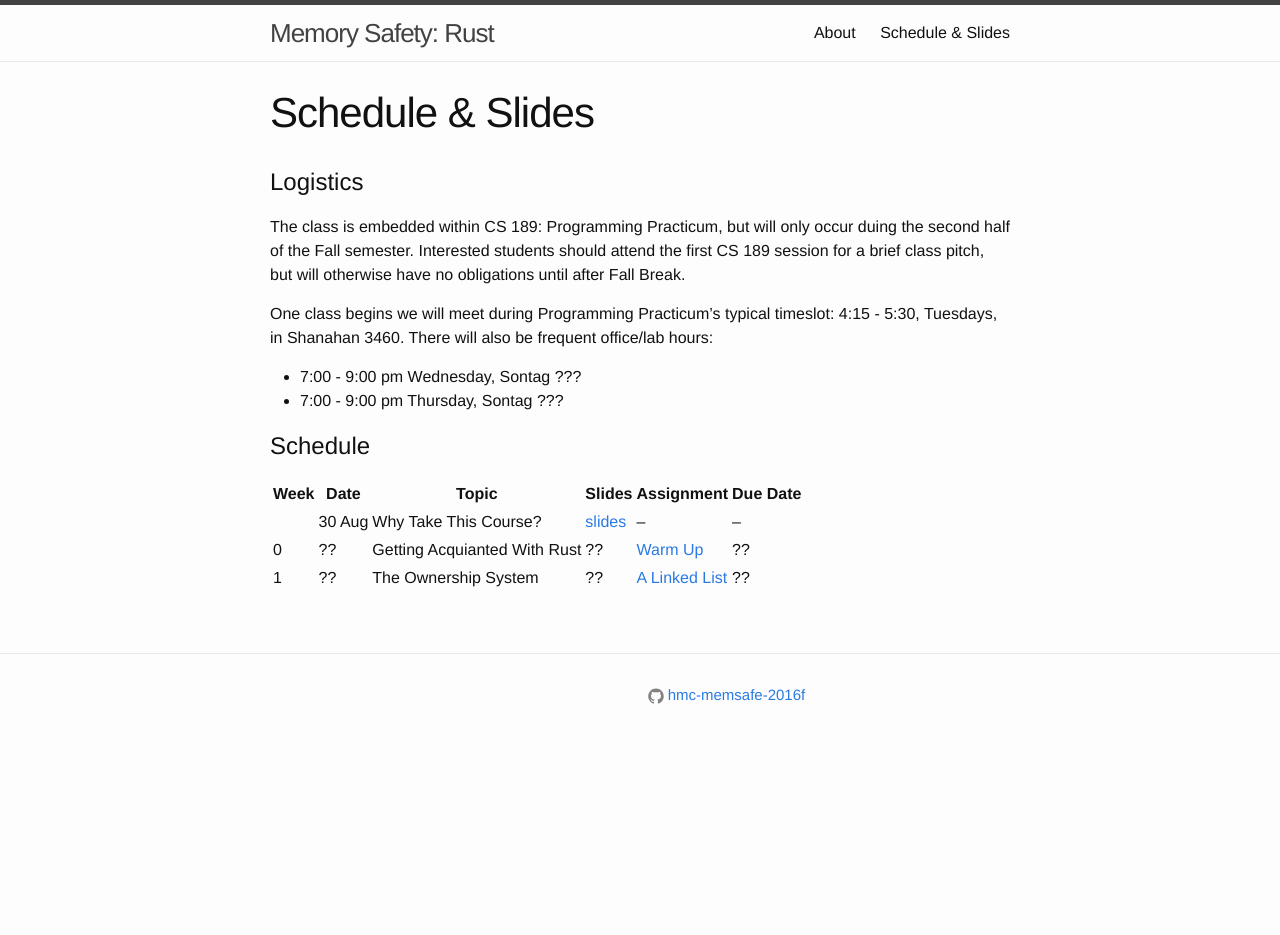
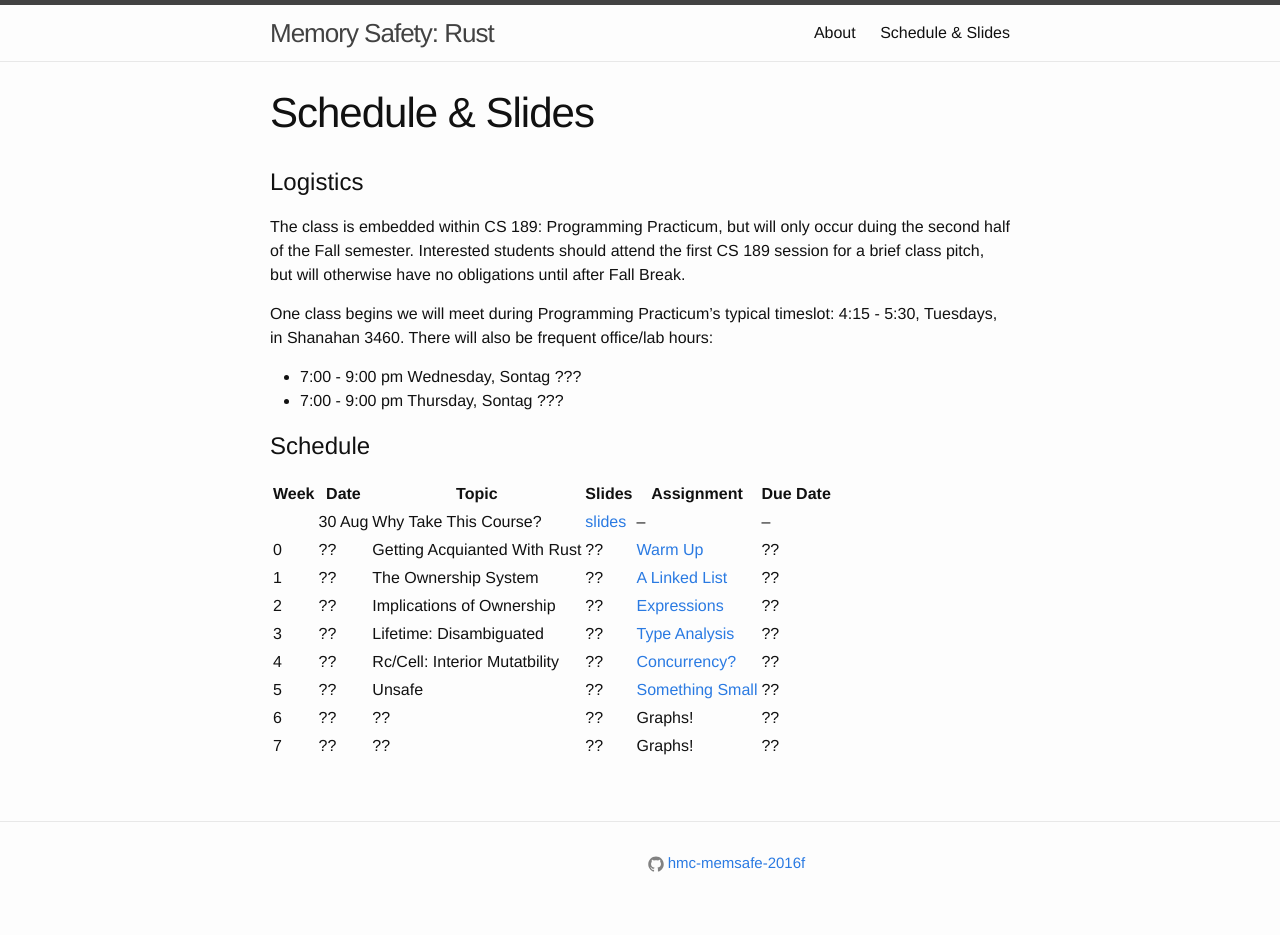
Before and after one commit to hmc-memsafe-2016f/hmc-memsafe-2016f.github.io, a Jekyll site: the page built from schedule.md, in a window 1280 px wide. Built offline with Jekyll 4.4.1, drawn with Linux system fonts in a browser that asks for light colours; before the commit the page ends 900 px from its top, so only the background shows below that.

Commit message:
Updated Schedule to include wk2

```diff
--- a/schedule.md
+++ b/schedule.md
@@ -22,13 +22,22 @@ hours:
 
 Week |  Date  | Topic | Slides | Assignment | Due Date |
 -----|--------|-------|--------|------------|----------|
-     | 30 Aug | Why Take This Course? | [slides][slides0] |  -- | -- |
-0    | ?? |Getting Acquianted With Rust | ?? | [Warm Up][hw0] | ?? |
-1    | ?? | The Ownership System | ?? | [A Linked List][hw1] | ?? |
+     | 30 Aug | Why Take This Course?          | [slides][slides0] |  -- | -- |
+0    | ??     | Getting Acquianted With Rust   | ?? | [Warm Up][hw0] | ?? |
+1    | ??     | The Ownership System           | ?? | [A Linked List][hw1] | ?? |
+2    | ??     | Implications of Ownership      | ?? | [Expressions][hw2] | ?? |
+3    | ??     | Lifetime: Disambiguated        | ?? | [Type Analysis][hw3] | ?? |
+4    | ??     | Rc/Cell: Interior Mutatbility  | ?? | [Concurrency?][hw4] | ?? |
+5    | ??     | Unsafe                         | ?? | [Something Small][hw5] | ?? |
+6    | ??     | ??                             | ?? | Graphs! | ?? |
+7    | ??     | ??                             | ?? | Graphs! | ?? |
 
 
 [hw0]: /assignments/wk0/
 [hw1]: /assignments/wk1/
-[hw2]: https://www.youtube.com/watch?v=dQw4w9WgXcQ
+[hw2]: /assignments/wk2/
+[hw3]: https://www.youtube.com/watch?v=dQw4w9WgXcQ
+[hw4]: https://www.youtube.com/watch?v=dQw4w9WgXcQ
+[hw5]: https://www.youtube.com/watch?v=dQw4w9WgXcQ
 
 [slides0]: /slides/00/
```
